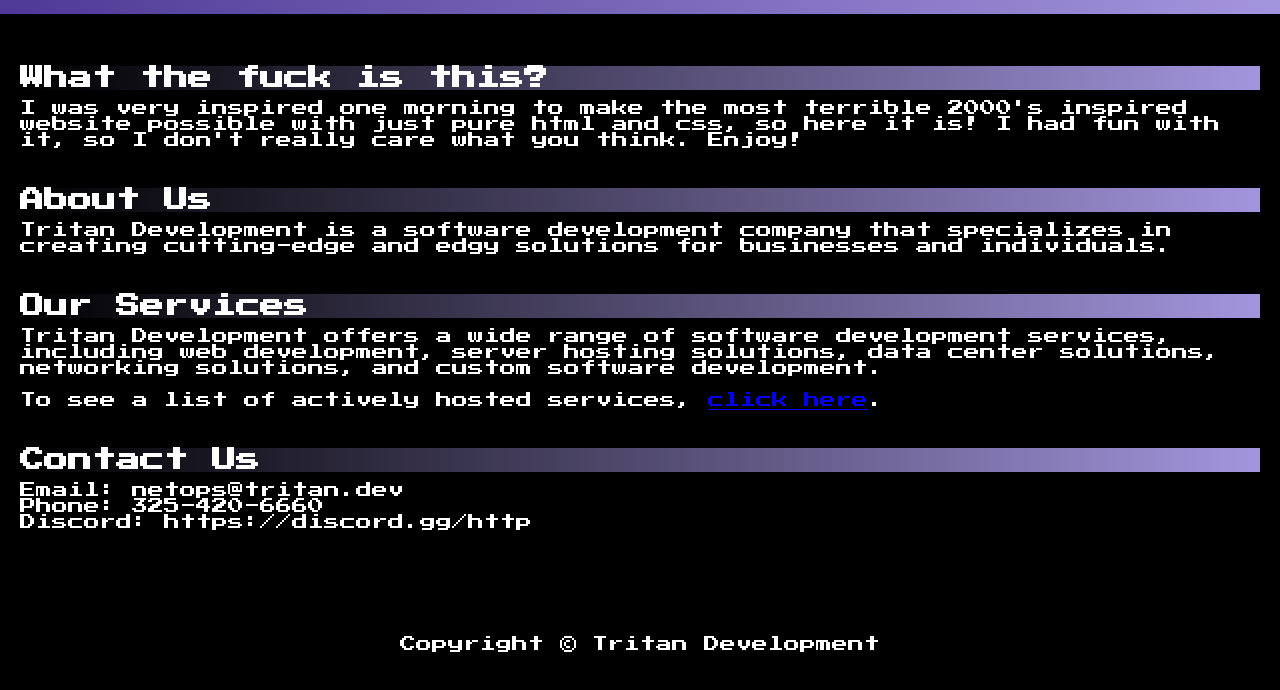
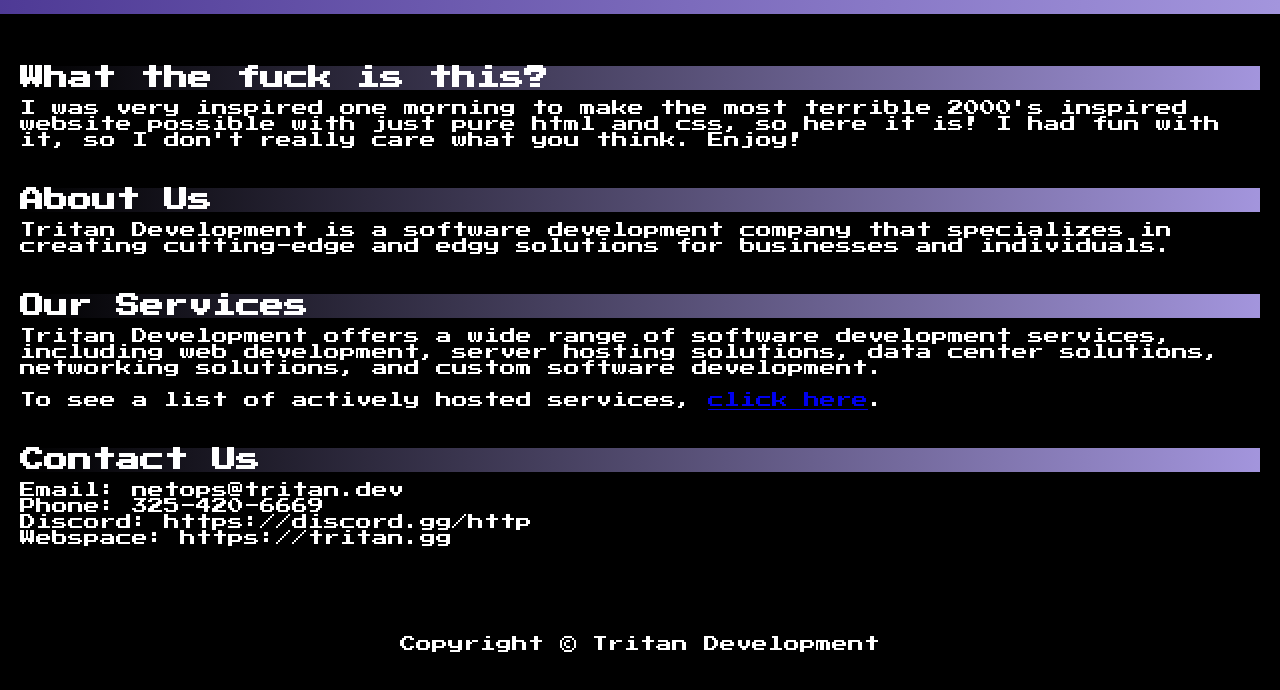
Before and after one commit to Team-Tritan/Retro-Site, a plain HTML site: page index.html in a window 1280 px wide. Shown: the part 74-764 px from the top of the page. Drawn offline with Linux system fonts and the light colour scheme.

Commit message:
Update index.html

```diff
--- a/index.html
+++ b/index.html
@@ -66,8 +66,10 @@
     <section id="contact">
       <h2 class="highlight">Contact Us</h2>
       <p>Email: netops@tritan.dev</p>
-      <p>Phone: 325-420-6660</p>
+      <p>Phone: 325-420-6669</p>
       <p>Discord: https://discord.gg/http</p>
+      <p>Webspace: https://tritan.gg</p>
+
     </section>
     <footer style="margin-bottom: auto">
       <p>Copyright © Tritan Development</p>
```
